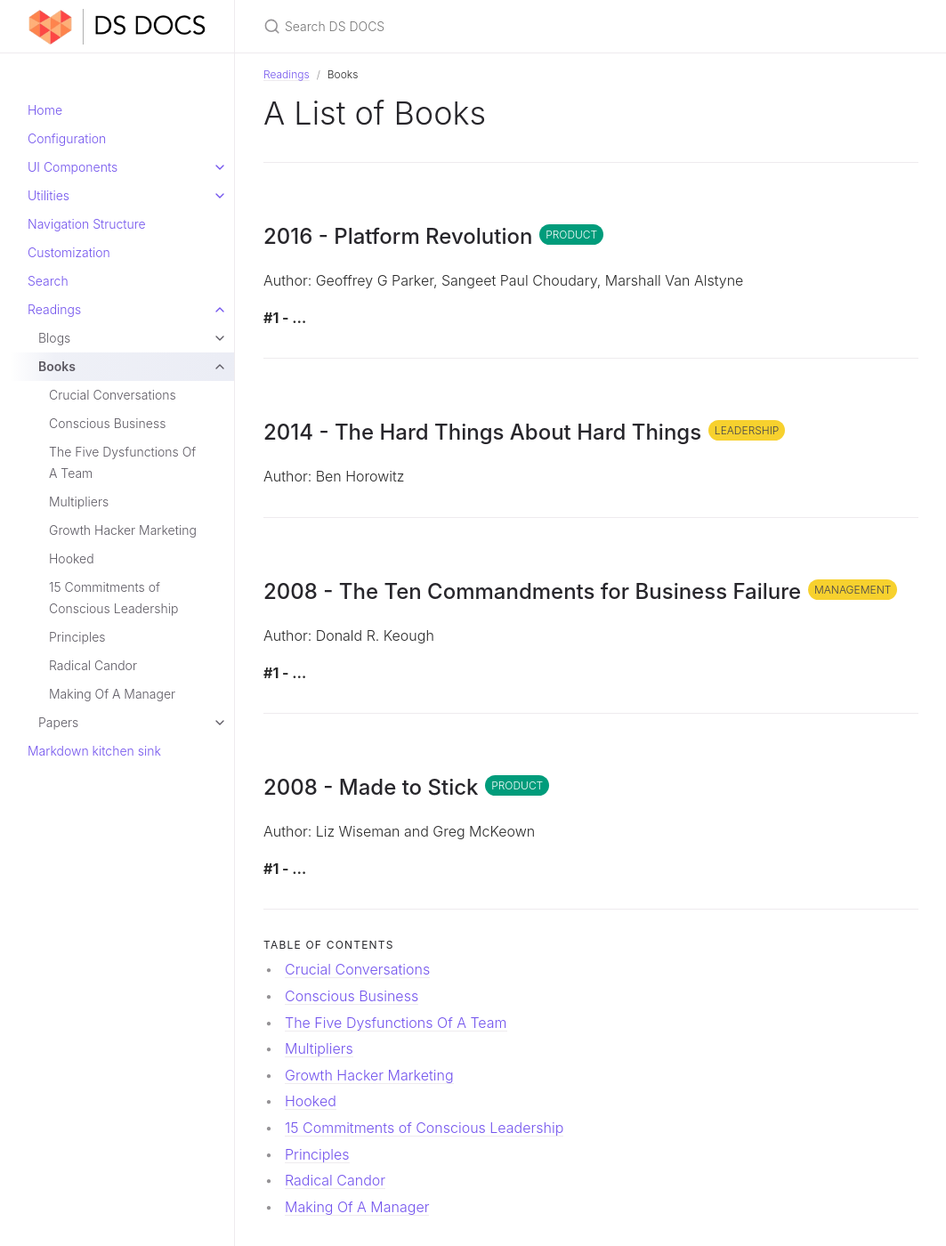
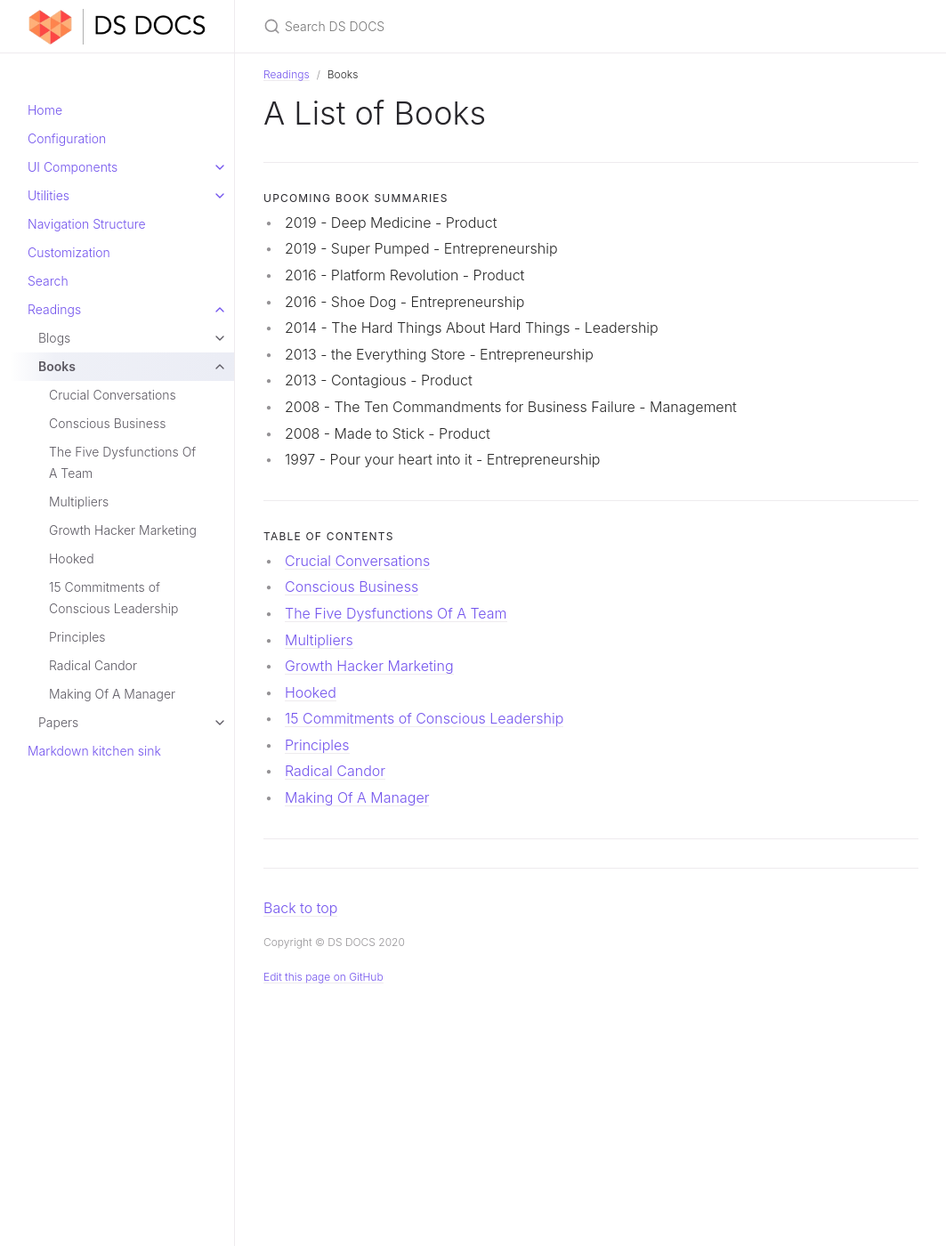
Before and after one commit to thisisjoonlim/dsdocs, a Jekyll site: the page built from docs/readings/books/books.md, in a window 1280 px wide and 1400 px high. Shown: the whole window at 89% size, without its empty margins (108-1171 px from the left). Built offline with Jekyll 4.4.1, drawn with Linux system fonts in a browser that asks for light colours; comment, search, counter and statistics services are not loaded.

```diff
--- a/_includes/youtube.html
+++ b/_includes/youtube.html
@@ -1,7 +1,9 @@
 <div class="embed-container">
     <iframe
         src="https://www.youtube.com/embed/{{ include.id }}"
+        width="700"
+        height="480"
         frameborder="0"
         allowfullscreen="">
     </iframe>
-  </div>
+</div>
--- a/docs/readings/books/books.md
+++ b/docs/readings/books/books.md
@@ -11,44 +11,14 @@ has_children: true
 
 ---
 
-## 2016 - Platform Revolution
-{: .d-inline-block }
-Product
-{: .label .label-green }
-
-Author: Geoffrey G Parker, Sangeet Paul Choudary, Marshall Van Alstyne
-
-**#1 - ...**
-
----
-
-## 2014 - The Hard Things About Hard Things
-{: .d-inline-block }
-Leadership
-{: .label .label-yellow }
-
-Author: Ben Horowitz
-
-
-
----
-
-## 2008 - The Ten Commandments for Business Failure
-{: .d-inline-block }
-Management
-{: .label .label-yellow }
-
-Author: Donald R. Keough
-
-**#1 - ...**
-
----
-
-## 2008 - Made to Stick
-{: .d-inline-block }
-Product
-{: .label .label-green }
-
-Author: Liz Wiseman and Greg McKeown
-
-**#1 - ...**
+#### Upcoming Book Summaries
+- 2019 - Deep Medicine - Product
+- 2019 - Super Pumped - Entrepreneurship
+- 2016 - Platform Revolution - Product
+- 2016 - Shoe Dog - Entrepreneurship
+- 2014 - The Hard Things About Hard Things - Leadership
+- 2013 - the Everything Store - Entrepreneurship
+- 2013 - Contagious - Product
+- 2008 - The Ten Commandments for Business Failure - Management
+- 2008 - Made to Stick - Product
+- 1997 - Pour your heart into it - Entrepreneurship
```
Also changed, not shown: docs/readings/blogs/blogs.md (+62 -2 lines), docs/readings/books/principles.md (+1 -0 lines), docs/readings/books/radical-candor.md (+1 -3 lines), docs/readings/books/the-five-dysfunctions-of-a-team.md (+1 -2 lines).
